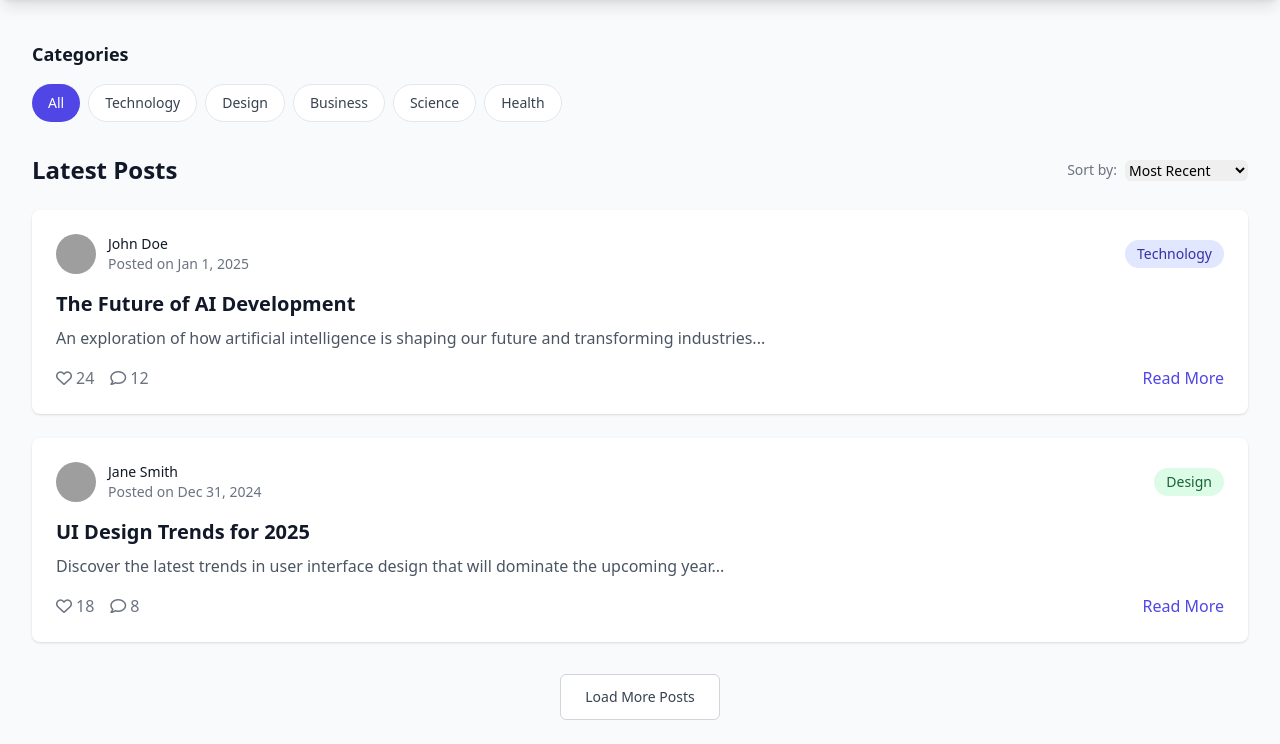
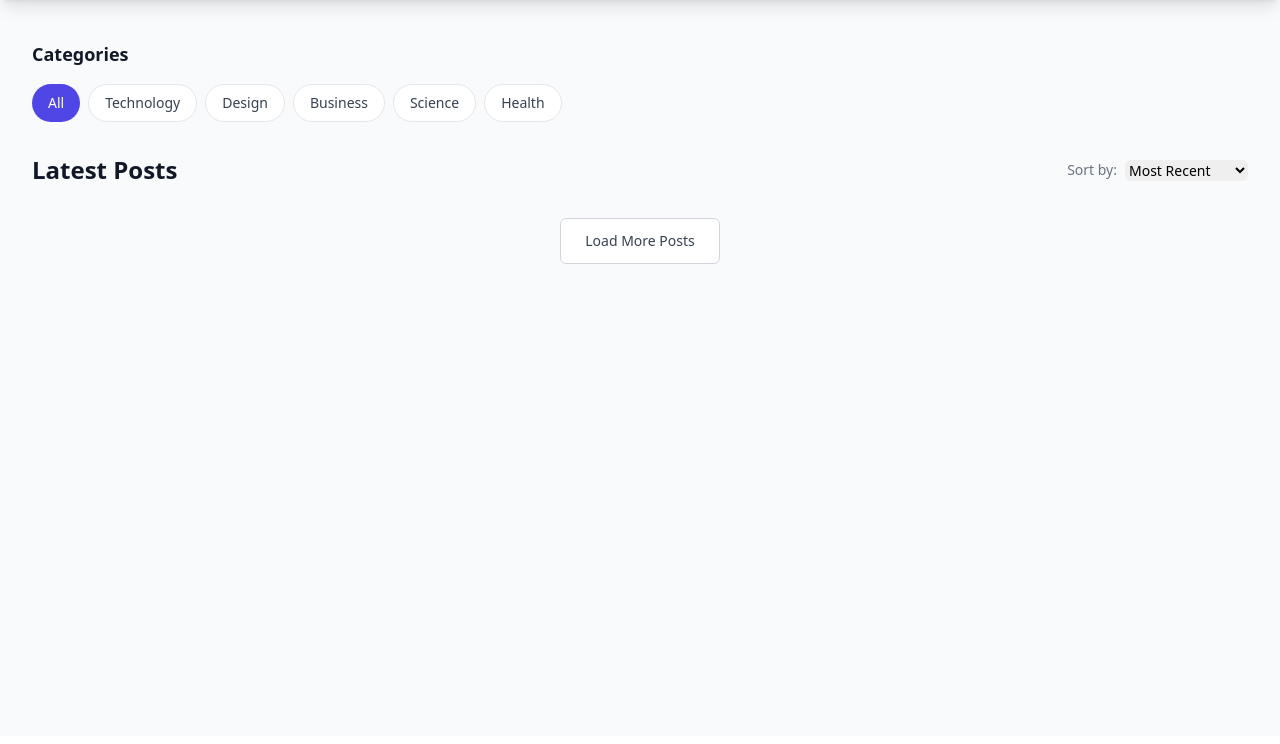
Before and after one commit to majdifox/StormQXII, a PHP site: page / in a window 1280 px wide. Shown: the part 64-808 px from the top of the page. After the commit the page ends 328 px from the top, so only its background shows below. Run offline with PHP 8.4, Linux system fonts and the light colour scheme; tables that the repository leaves empty or names only in its code hold one stand-in row (values such as "Sample post"); some libraries are stand-ins or nearby versions; grey boxes are pictures that could not be loaded.

Commit message:
members can see confirmed articles on their dashboard

```diff
--- a/index.php
+++ b/index.php
@@ -1,4 +1,17 @@
+<?php
+require_once "./config/dbconfig.php";
+require_once "./models/admin.php";
+require_once "./models/member.php";
 
+
+
+$db = new Database();
+    $member = new admin($db->getConnection());
+    $articles = $member->displayArticlesforMembers();
+    // $categories = $member->getCategories();
+    $display = $member->displayArticlesforMembers();
+
+    ?>
 
 <!DOCTYPE html>
 <html lang="en">
@@ -77,18 +90,22 @@
 
             <!-- Feed Posts -->
             <div class="space-y-6">
+            <?php foreach($articles as $article): ?>
                 <!-- Post 1 -->
                 <div class="bg-white rounded-lg shadow p-6">
                     <div class="flex items-center mb-4">
                         <img class="h-10 w-10 rounded-full" src="/api/placeholder/40/40" alt="Author profile">
                         <div class="ml-3">
-                            <p class="text-sm font-medium text-gray-900">John Doe</p>
-                            <p class="text-sm text-gray-500">Posted on Jan 1, 2025</p>
+                            <p class="text-sm font-medium text-gray-900"> By: <?php echo htmlspecialchars($article['firstname'] . ' ' . $article['lastname']); ?></p>
+                            <p class="text-sm text-gray-500"><?php echo $article['created_at']; ?></p>
                         </div>
-                        <span class="ml-auto px-3 py-1 bg-indigo-100 text-indigo-800 rounded-full text-sm">Technology</span>
+                        <span class="ml-auto px-3 py-1 bg-indigo-100 text-indigo-800 rounded-full text-sm">Category: <?php echo htmlspecialchars($article['name']); ?></span>
                     </div>
-                    <h3 class="text-xl font-semibold text-gray-900 mb-2">The Future of AI Development</h3>
-                    <p class="text-gray-600 mb-4">An exploration of how artificial intelligence is shaping our future and transforming industries...</p>
+                    <h3 class="text-xl font-semibold text-gray-900 mb-2"><?php echo htmlspecialchars($article['title']); ?></h3>
+                    <p class="text-gray-600 mb-4"><?php echo htmlspecialchars($article['description']); ?></p>
+                    <div class="mt-4 prose max-w-none">
+                                <?php echo $article['content']; ?>
+                            </div>
                     <div class="flex items-center justify-between">
                         <div class="flex space-x-4">
                             <button class="flex items-center space-x-1 text-gray-500 hover:text-indigo-600">
@@ -103,34 +120,9 @@
                         <button class="text-indigo-600 hover:text-indigo-700 font-medium">Read More</button>
                     </div>
                 </div>
+                <br>
+                <?php endforeach; ?>
 
-                <!-- Post 2 -->
-                <div class="bg-white rounded-lg shadow p-6">
-                    <div class="flex items-center mb-4">
-                        <img class="h-10 w-10 rounded-full" src="/api/placeholder/40/40" alt="Author profile">
-                        <div class="ml-3">
-                            <p class="text-sm font-medium text-gray-900">Jane Smith</p>
-                            <p class="text-sm text-gray-500">Posted on Dec 31, 2024</p>
-                        </div>
-                        <span class="ml-auto px-3 py-1 bg-green-100 text-green-800 rounded-full text-sm">Design</span>
-                    </div>
-                    <h3 class="text-xl font-semibold text-gray-900 mb-2">UI Design Trends for 2025</h3>
-                    <p class="text-gray-600 mb-4">Discover the latest trends in user interface design that will dominate the upcoming year...</p>
-                    <div class="flex items-center justify-between">
-                        <div class="flex space-x-4">
-                            <button class="flex items-center space-x-1 text-gray-500 hover:text-indigo-600">
-                                <i class="far fa-heart"></i>
-                                <span>18</span>
-                            </button>
-                            <button class="flex items-center space-x-1 text-gray-500 hover:text-indigo-600">
-                                <i class="far fa-comment"></i>
-                                <span>8</span>
-                            </button>
-                        </div>
-                        <button class="text-indigo-600 hover:text-indigo-700 font-medium">Read More</button>
-                    </div>
-                </div>
-            </div>
 
             <!-- Load More -->
             <div class="text-center mt-8">
--- a/login.php
+++ b/login.php
@@ -54,7 +54,7 @@ if(isset($_POST['submit'])) {
         if ($user->getRole() == 'author') {
             header("Location: authordash.php?id=" . $user->getId());
         } elseif($user->getRole() == 'member') {
-            header("Location: pages/membre.php?id=" . $user->getId());
+            header("Location: pages/index.php?id=" . $user->getId());
         }
         else{
             header("Location: admindash.php?id=" . $user->getId());
--- a/models/admin.php
+++ b/models/admin.php
@@ -114,6 +114,18 @@ class admin extends users{
         return $stmt->fetchAll(PDO::FETCH_ASSOC);
     }
 
+    public function displayArticlesforMembers() {
+        $query = "SELECT * , a.id as article_id
+                 FROM articles a
+                 LEFT JOIN categories c ON a.category_id = c.id
+                 LEFT JOIN users u ON a.author_id = u.id  where validation_admin = 'confirme'
+                 ORDER BY a.created_at DESC";
+
+        $stmt = $this->conn->query($query);
+
+        return $stmt->fetchAll(PDO::FETCH_ASSOC);
+    }
+
     public function confirmArticle($id){
         echo 'mcha liha';
         $validation_admin = "confirme";
```
